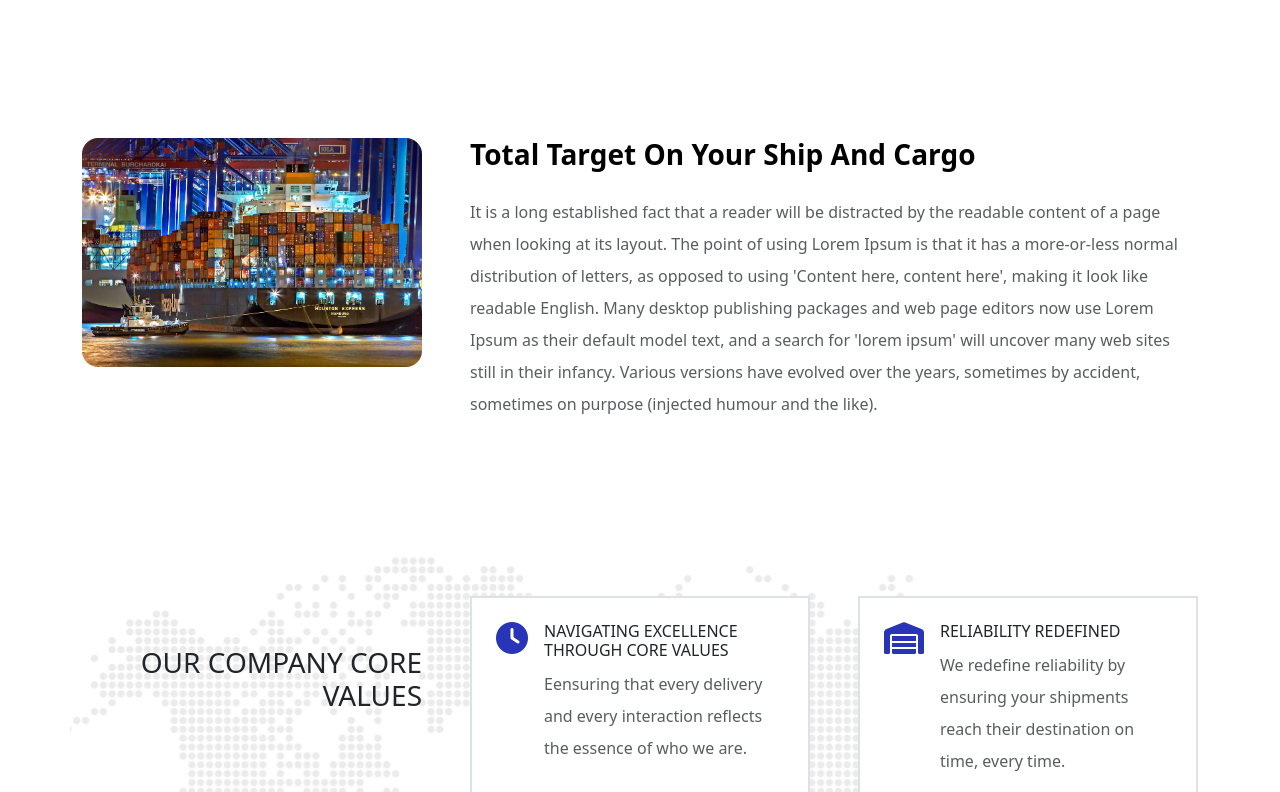
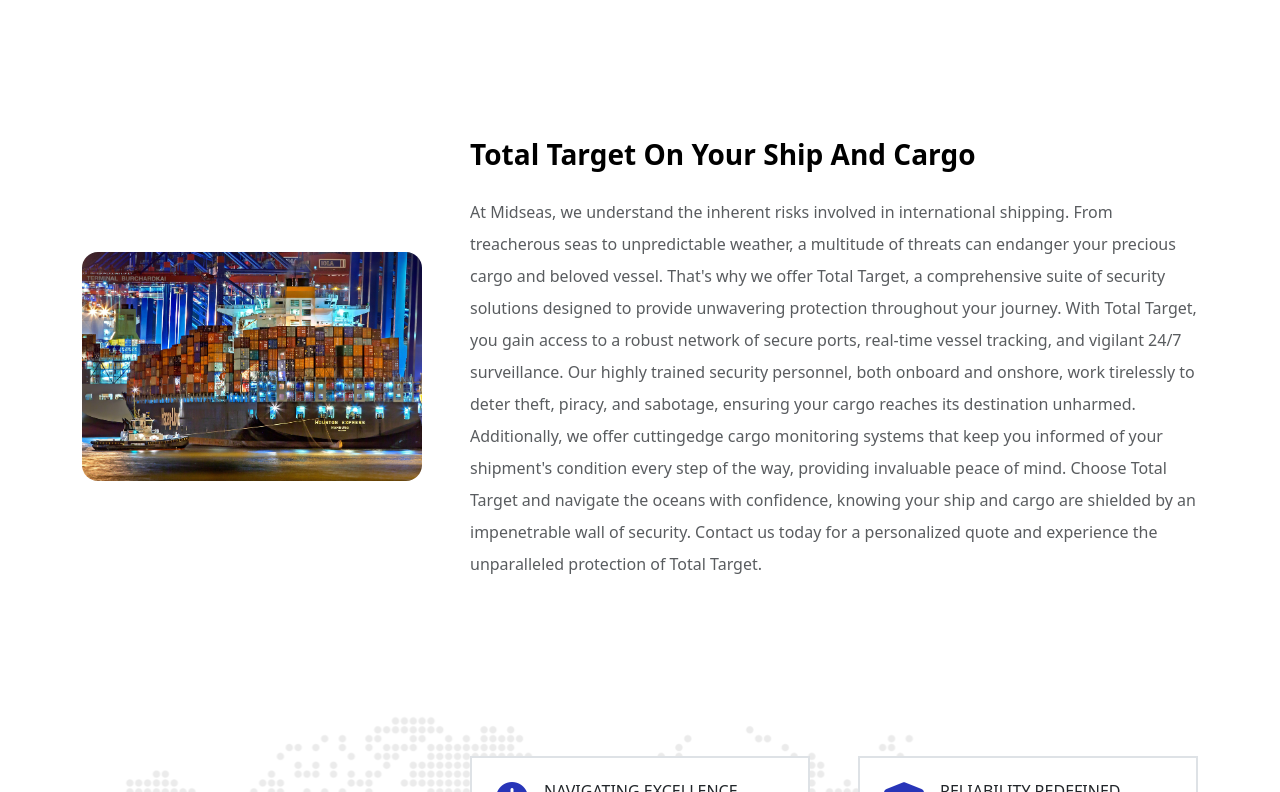
Before and after one commit to sravannk21/Midseas-Shipping-and-Logistics, a website: page about.html in a window 1280 px wide. Shown: the part 308-1100 px from the top of the page. Drawn offline with nearby package versions, Linux system fonts and the light colour scheme; files whose address does not match are found by name.

Commit message:
about section in about page content updated

```diff
--- a/about.html
+++ b/about.html
@@ -81,7 +81,7 @@
         <section class="u-padding-top-80px">
             <div class="container u-padding-Y-80px">
                 <div class="row gx-5">
-                    <div class="col-lg-4">
+                    <div class="col-lg-4 my-auto">
                         <img src="./build/img/about-bg.jpg" class="img-fluid rounded-4" alt="">
                     </div>
                     <div class="col-lg-8">
@@ -89,13 +89,21 @@
                             Total target on your ship and cargo
                         </h2>
                         <p class="text-muted lh-lg mt-4">
-                            It is a long established fact that a reader will be distracted by the readable content of a
-                            page when looking at its layout. The point of using Lorem Ipsum is that it has a
-                            more-or-less normal distribution of letters, as opposed to using 'Content here, content
-                            here', making it look like readable English. Many desktop publishing packages and web page
-                            editors now use Lorem Ipsum as their default model text, and a search for 'lorem ipsum' will
-                            uncover many web sites still in their infancy. Various versions have evolved over the years,
-                            sometimes by accident, sometimes on purpose (injected humour and the like).
+                            At Midseas, we understand the inherent risks involved in international shipping. From
+                            treacherous seas to unpredictable weather, a multitude of threats can endanger your
+                            precious cargo and beloved vessel. That's why we offer Total Target, a
+                            comprehensive suite of security solutions designed to provide unwavering protection
+                            throughout your journey.
+                            With Total Target, you gain access to a robust network of secure ports, real-time
+                            vessel tracking, and vigilant 24/7 surveillance. Our highly trained security personnel,
+                            both onboard and onshore, work tirelessly to deter theft, piracy, and sabotage,
+                            ensuring your cargo reaches its destination unharmed. Additionally, we offer cuttingedge
+                            cargo monitoring systems that keep you informed of your shipment's condition
+                            every step of the way, providing invaluable peace of mind.
+                            Choose Total Target and navigate the oceans with confidence, knowing your ship
+                            and cargo are shielded by an impenetrable wall of security. Contact us today for a
+                            personalized quote and experience the unparalleled protection of Total Target.
+
                         </p>
                     </div>
                 </div>
@@ -243,7 +251,9 @@
                 <div class="col-md-4">
                     <h5 class="text-white fs-3 text-capitalize">about us</h5>
                     <p class="text-white mt-3 lh-lg">
-                        Midseas isn't just your average port agency. We're a comprehensive maritime powerhouse serving every need your vessel encounters in port and beyond. From the moment your ship touches waters, we're your trusted partner, ensuring smooth operations and exceeding expectations.
+                        Midseas isn't just your average port agency. We're a comprehensive maritime powerhouse serving
+                        every need your vessel encounters in port and beyond. From the moment your ship touches waters,
+                        we're your trusted partner, ensuring smooth operations and exceeding expectations.
                     </p>
                 </div>
                 <div class="col-md-4">
```
